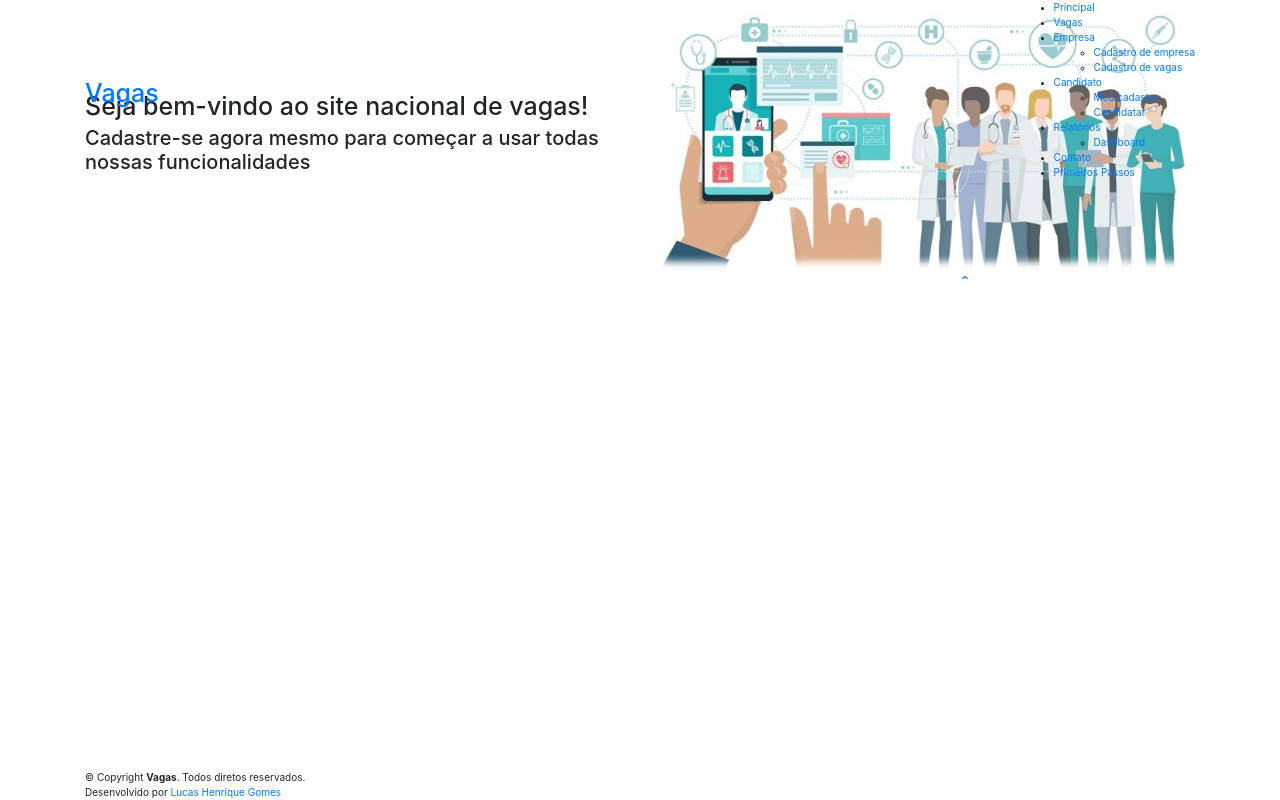
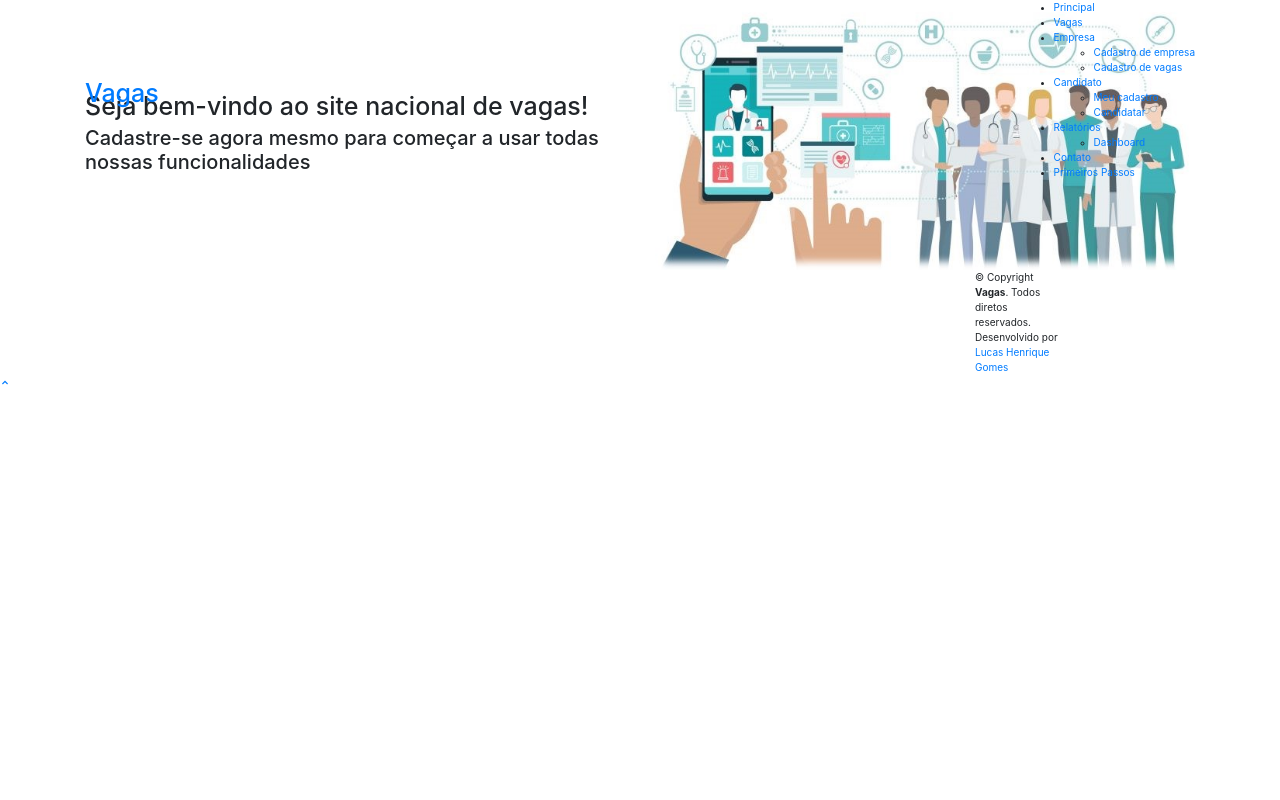
Before and after one commit to lhggomes/sistema-vagas, a Django app: page / in a window 1280 px wide. Run offline with Django 3.2, Linux system fonts and the light colour scheme; some libraries are stand-ins or nearby versions.

Commit message:
Adding files to model

```diff
--- a/cadastros/templates/cadastros/graficos/vagas.html
+++ b/cadastros/templates/cadastros/graficos/vagas.html
@@ -22,7 +22,7 @@
         var data_cr = JSON.parse('{{ data_cr |safe }}');
 
         var vagasChart = new Chart(ctx, {
-            type: 'line',
+            type: 'pie',
             data: {
                 labels: data_cr,
                 datasets: [{
--- a/paginas/templates/paginas/modelo.html
+++ b/paginas/templates/paginas/modelo.html
@@ -91,7 +91,7 @@
 </body>
 
 {% block rodape %}
-    <footer id="footer" class="footer fixed-bottom">
+    <footer id="footer" class="footer">
         <div class="container">
             <div class="row d-flex align-items-center">
                 <div class="col-lg-6 text-lg-left text-center">
```
Also changed, not shown: db.sqlite3.
